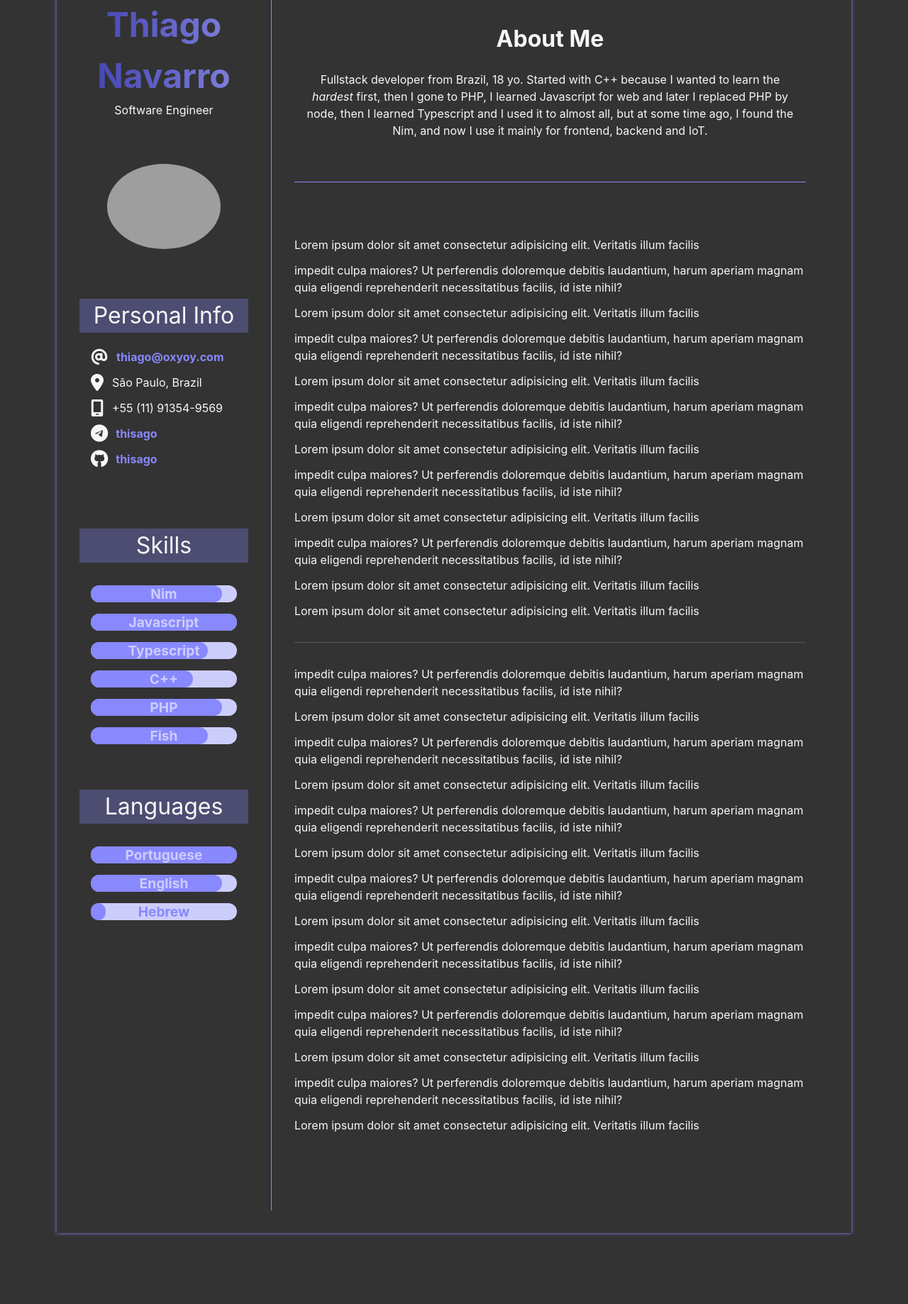
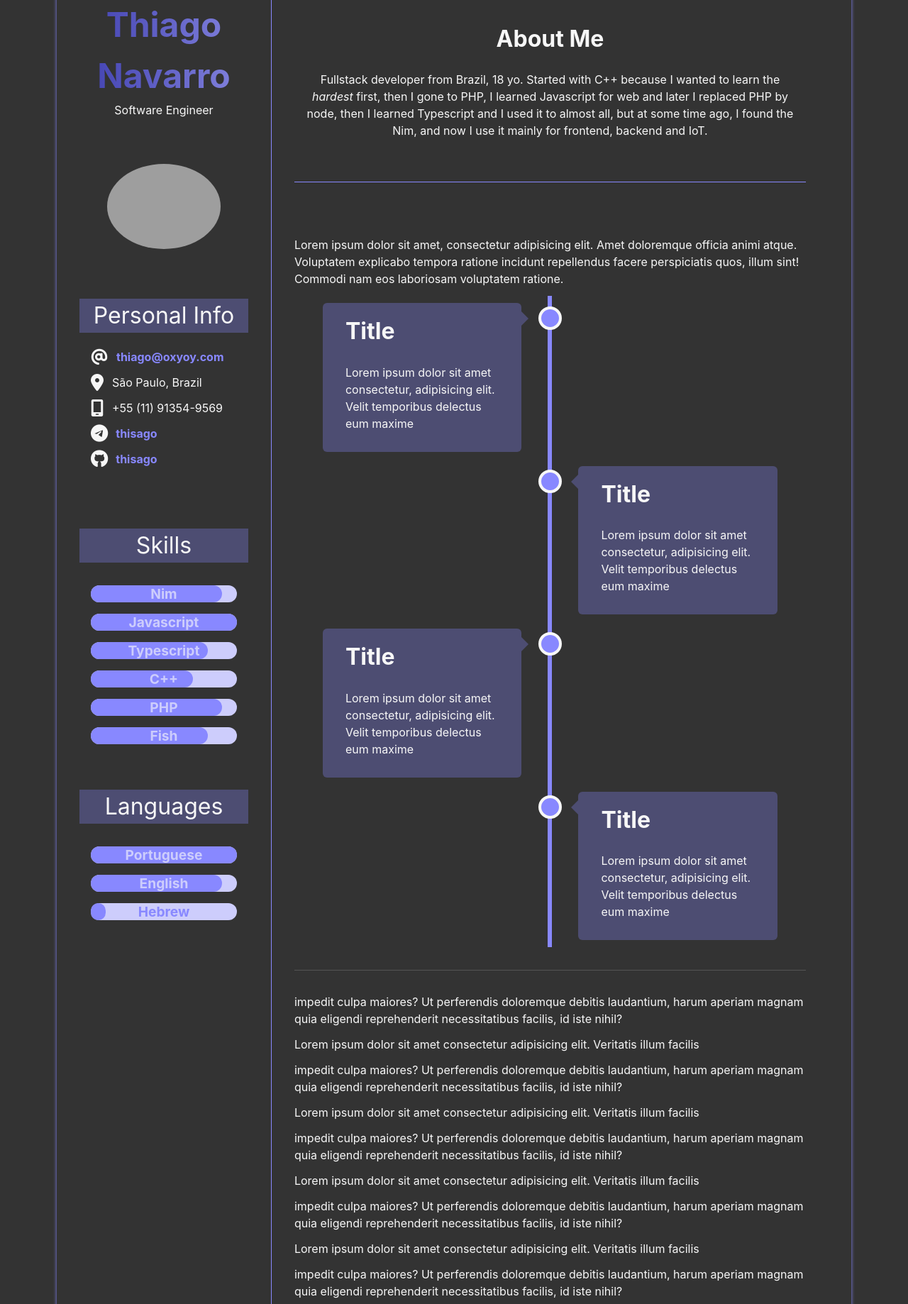
Before and after one commit to thisago/portfolio, a PHP site: page /cv/index.html in a window 1280 px wide. Shown: the part 145-1983 px from the top of the page at 71% size. Before the commit the page ends 1887 px from the top, so only its background shows below. Run offline with PHP 8.4, Linux system fonts and the light colour scheme; style sheets or scripts are compiled from the project's sources; grey boxes are pictures that could not be loaded.

Commit message:
Pre-version 1.3.0 again

```diff
--- a/public/cv/index.html
+++ b/public/cv/index.html
@@ -94,23 +94,41 @@
         </div>
       </header>
       <main>
-        <p>Lorem ipsum dolor sit amet consectetur adipisicing elit. Veritatis illum facilis</p>
-        <p>impedit culpa maiores? Ut perferendis doloremque debitis laudantium, harum aperiam magnam quia eligendi
-          reprehenderit necessitatibus facilis, id iste nihil?</p>
-        <p>Lorem ipsum dolor sit amet consectetur adipisicing elit. Veritatis illum facilis</p>
-        <p>impedit culpa maiores? Ut perferendis doloremque debitis laudantium, harum aperiam magnam quia eligendi
-          reprehenderit necessitatibus facilis, id iste nihil?</p>
-        <p>Lorem ipsum dolor sit amet consectetur adipisicing elit. Veritatis illum facilis</p>
-        <p>impedit culpa maiores? Ut perferendis doloremque debitis laudantium, harum aperiam magnam quia eligendi
-          reprehenderit necessitatibus facilis, id iste nihil?</p>
-        <p>Lorem ipsum dolor sit amet consectetur adipisicing elit. Veritatis illum facilis</p>
-        <p>impedit culpa maiores? Ut perferendis doloremque debitis laudantium, harum aperiam magnam quia eligendi
-          reprehenderit necessitatibus facilis, id iste nihil?</p>
-        <p>Lorem ipsum dolor sit amet consectetur adipisicing elit. Veritatis illum facilis</p>
-        <p>impedit culpa maiores? Ut perferendis doloremque debitis laudantium, harum aperiam magnam quia eligendi
-          reprehenderit necessitatibus facilis, id iste nihil?</p>
-        <p>Lorem ipsum dolor sit amet consectetur adipisicing elit. Veritatis illum facilis</p>
-        <p>Lorem ipsum dolor sit amet consectetur adipisicing elit. Veritatis illum facilis</p>
+        <p>Lorem ipsum dolor sit amet, consectetur adipisicing elit. Amet doloremque officia animi atque. Voluptatem explicabo tempora ratione incidunt repellendus facere perspiciatis quos, illum sint! Commodi nam eos laboriosam voluptatem ratione.</p>
+        <div class="timeline">
+          <div class="timeline__point">
+            <div class="timeline__point-content">
+              <div class="timeline__point-content_header">
+                <h1>Title</h1>
+              </div>
+              <p>Lorem ipsum dolor sit amet consectetur, adipisicing elit. Velit temporibus delectus eum maxime</p>
+            </div>
+          </div>
+          <div class="timeline__point">
+            <div class="timeline__point-content">
+              <div class="timeline__point-content_header">
+                <h1>Title</h1>
+              </div>
+              <p>Lorem ipsum dolor sit amet consectetur, adipisicing elit. Velit temporibus delectus eum maxime</p>
+            </div>
+          </div>
+          <div class="timeline__point">
+            <div class="timeline__point-content">
+              <div class="timeline__point-content_header">
+                <h1>Title</h1>
+              </div>
+              <p>Lorem ipsum dolor sit amet consectetur, adipisicing elit. Velit temporibus delectus eum maxime</p>
+            </div>
+          </div>
+          <div class="timeline__point">
+            <div class="timeline__point-content">
+              <div class="timeline__point-content_header">
+                <h1>Title</h1>
+              </div>
+              <p>Lorem ipsum dolor sit amet consectetur, adipisicing elit. Velit temporibus delectus eum maxime</p>
+            </div>
+          </div>
+        </div>
         <hr>
         <p>impedit culpa maiores? Ut perferendis doloremque debitis laudantium, harum aperiam magnam quia eligendi
           reprehenderit necessitatibus facilis, id iste nihil?</p>
--- a/public/cv/style/cv.css
+++ b/public/cv/style/cv.css
@@ -77,6 +77,104 @@ body h1 {
   to {
     width: calc(10% * var(--lvl));
   }
+}
+
+.timeline {
+  --point-color: var(--color-accent);
+  --primary-color: var(--color);
+  --accent-color: var(--color-text);
+  position: relative;
+  max-width: 1200px;
+  margin: 0 auto;
+}
+.timeline * {
+  box-sizing: border-box;
+}
+.timeline::after {
+  content: "";
+  position: absolute;
+  width: 6px;
+  background: var(--primary-color);
+  top: 0;
+  bottom: 0;
+  left: 50%;
+  margin-left: -3px;
+}
+@media only screen and (max-width: 1200px) {
+  .timeline::after {
+    left: 31px;
+  }
+}
+.timeline__point {
+  padding: 10px 40px;
+  position: relative;
+  background-color: inherit;
+  width: 50%;
+}
+@media only screen and (max-width: 1200px) {
+  .timeline__point {
+    width: 100%;
+    padding-left: 70px;
+    padding-right: 25px;
+  }
+  .timeline__point::before {
+    left: 60px !important;
+    border: medium solid var(--point-color) !important;
+    border-width: 10px 10px 10px 0 !important;
+    border-color: transparent var(--point-color) transparent transparent !important;
+  }
+  .timeline__point::after {
+    left: 15px !important;
+  }
+  .timeline__point:nth-child(even) {
+    left: 0 !important;
+  }
+}
+.timeline__point::after {
+  content: "";
+  position: absolute;
+  width: 25px;
+  height: 25px;
+  right: -17px;
+  background-color: var(--primary-color);
+  border: 4px solid var(--accent-color);
+  top: 15px;
+  border-radius: 50%;
+  z-index: 1;
+}
+.timeline__point::before {
+  content: " ";
+  height: 0;
+  position: absolute;
+  top: 22px;
+  width: 0;
+  z-index: 1;
+  border: medium solid var(--point-color);
+}
+.timeline__point:nth-child(odd) {
+  left: 0;
+}
+.timeline__point:nth-child(odd)::before {
+  right: 30px;
+  border-width: 10px 0 10px 10px;
+  border-color: transparent transparent transparent var(--point-color);
+}
+.timeline__point:nth-child(even) {
+  left: 50%;
+}
+.timeline__point:nth-child(even):before {
+  left: 30px;
+  border-width: 10px 10px 10px 0;
+  border-color: transparent var(--point-color) transparent transparent;
+}
+.timeline__point:nth-child(even):after {
+  left: -16px;
+}
+.timeline__point-content {
+  padding: 1em 2em;
+  background-color: var(--point-color);
+  position: relative;
+  border-radius: 6px;
 }
 
 body {
--- a/public/cv/style/cv.sass
+++ b/public/cv/style/cv.sass
@@ -2,6 +2,7 @@
 @use "partials/meta"
 @use "partials/fixes"
 @use "partials/progress"
+@use "partials/timeline"
 
 body
   display: flex
--- /dev/null
+++ b/public/cv/style/partials/_timeline.sass
@@ -0,0 +1,82 @@
+@use "../../../style/partials/media"
+.timeline
+  --point-color: var(--color-accent)
+  --primary-color: var(--color)
+  --accent-color: var(--color-text)
+  position: relative
+  max-width: 1200px
+  margin: 0 auto
+  *
+    box-sizing: border-box
+  &::after
+    content: ''
+    position: absolute
+    width: 6px
+    background: var(--primary-color)
+    top: 0
+    bottom: 0
+    left: 50%
+    margin-left: -3px
+    @include media.screen-xxl
+      left: 31px
+
+  &__point
+    padding: 10px 40px
+    position: relative
+    background-color: inherit
+    width: 50%
+    @include media.screen-xxl
+      width: 100%
+      padding-left: 70px
+      padding-right: 25px
+      &::before
+        left: 60px !important
+        border: medium solid var(--point-color) !important
+        border-width: 10px 10px 10px 0 !important
+        border-color: transparent var(--point-color) transparent transparent !important
+      &::after
+        left: 15px !important
+      &:nth-child(even)
+        left: 0 !important
+    &::after
+      content: ''
+      position: absolute
+      width: 25px
+      height: 25px
+      right: -17px
+      background-color: var(--primary-color)
+      border: 4px solid var(--accent-color)
+      top: 15px
+      border-radius: 50%
+      z-index: 1
+
+    &::before
+      content: " "
+      height: 0
+      position: absolute
+      top: 22px
+      width: 0
+      z-index: 1
+      border: medium solid var(--point-color)
+    &:nth-child(odd)
+      left: 0
+      &::before
+        right: 30px
+        border-width: 10px 0 10px 10px
+        border-color: transparent transparent transparent var(--point-color)
+    &:nth-child(even)
+      left: 50%
+      &:before
+        left: 30px
+        border-width: 10px 10px 10px 0
+        border-color: transparent var(--point-color) transparent transparent
+      &:after
+        left: -16px
+
+    &-content
+      // &_header
+      //   background: red
+      padding: 1em 2em
+      background-color: var(--point-color)
+      position: relative
+      border-radius: 6px
```
Also changed, not shown: changelog.md.
